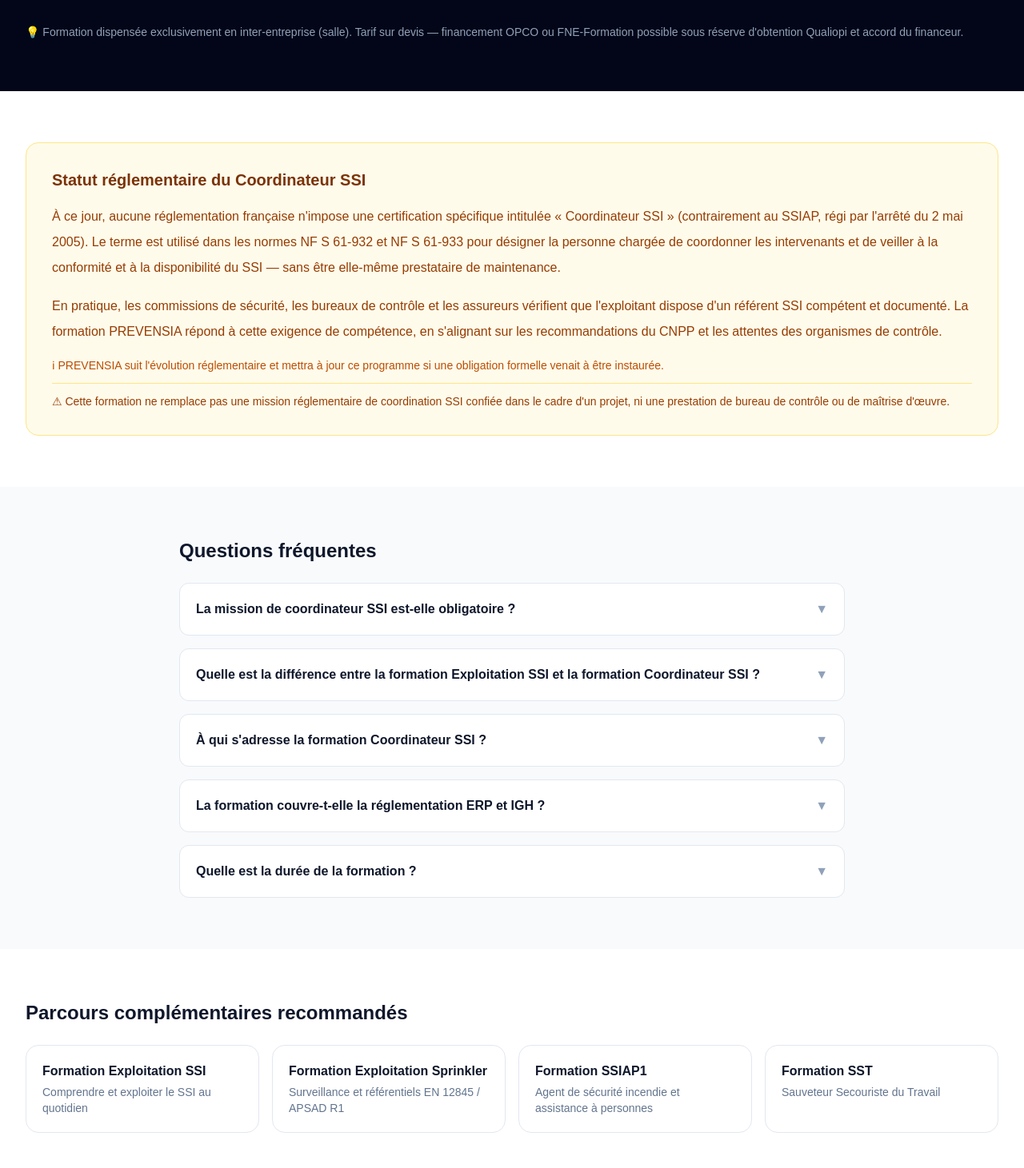
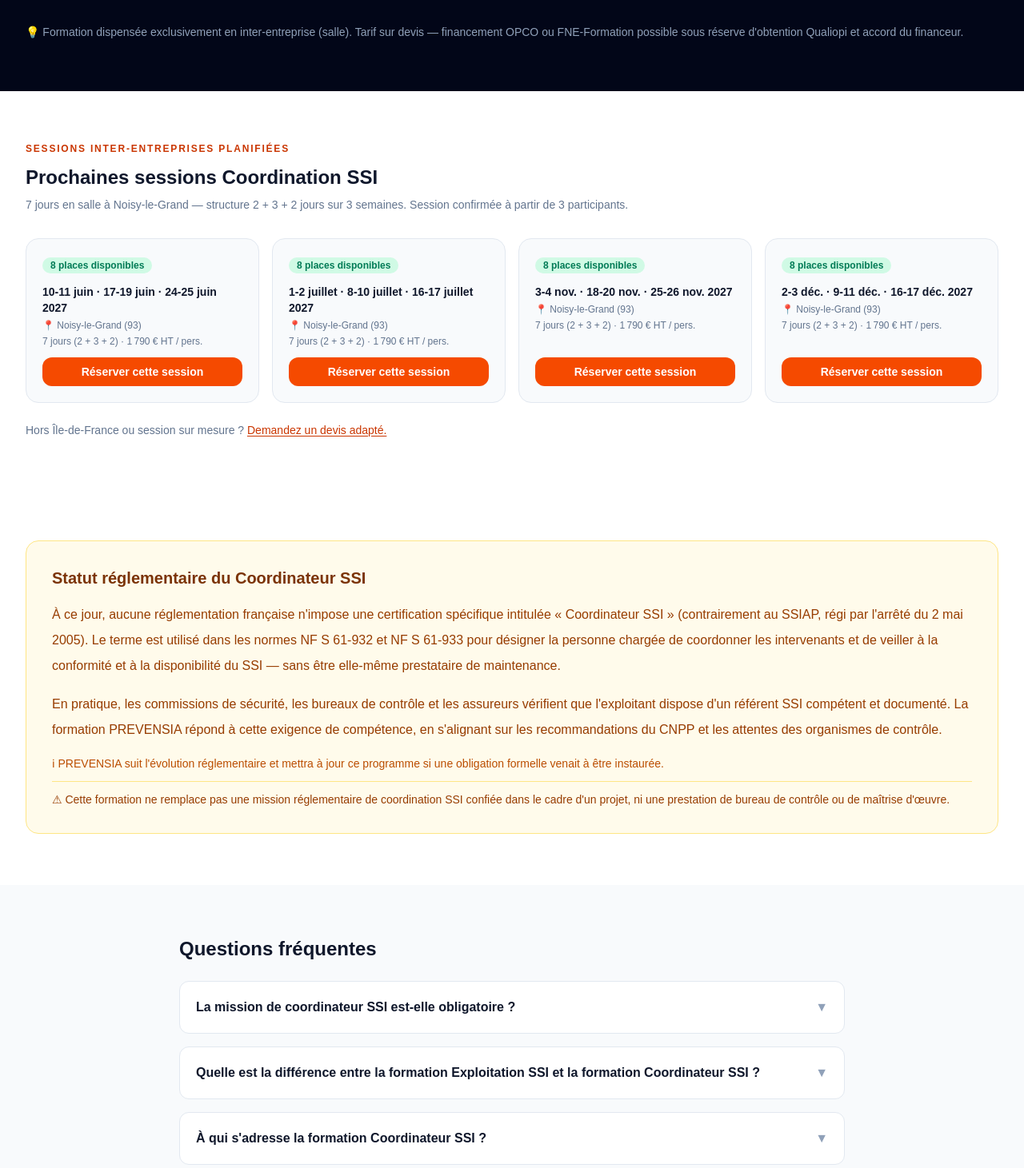
Before and after one commit to Saidh94/prevensia-elearning, a Next.js app: page /formation-coordinateur-ssi in a window 1280 px wide. Shown: the part 3649-5110 px from the top of the page at 80% size. Built offline with nearby package versions, Linux system fonts and the light colour scheme.

Commit message:
feat: sessions CSSI juin/juillet + nov/déc 2027 — affichage page formation + admin

```diff
--- a/app/formation-coordinateur-ssi/page.tsx
+++ b/app/formation-coordinateur-ssi/page.tsx
@@ -2,6 +2,11 @@ import Link from "next/link";
 import CourseJsonLd from "@/components/seo/CourseJsonLd";
 import FaqJsonLd from "@/components/seo/FaqJsonLd";
 import BreadcrumbJsonLd from "@/components/seo/BreadcrumbJsonLd";
+import {
+  getUpcomingSessions,
+  formatSessionDate,
+  placesRestantes,
+} from "@/lib/formations/sessions";
 
 export const metadata = {
   alternates: { canonical: "https://prevensia-formation.fr/formation-coordinateur-ssi" },
@@ -122,6 +127,8 @@ const tarifs = [
 ];
 
 export default function FormationCoordinateurSSI() {
+  const sessions = getUpcomingSessions("coordinateur-ssi");
+
   return (
     <main className="min-h-screen bg-slate-50 text-slate-900">
       <BreadcrumbJsonLd
@@ -385,6 +392,76 @@ export default function FormationCoordinateurSSI() {
         </div>
       </section>
 
+      {/* Prochaines sessions */}
+      {sessions.length > 0 && (
+        <section id="sessions" className="bg-white py-16">
+          <div className="mx-auto max-w-7xl px-4 sm:px-6 lg:px-8">
+            <p className="text-xs font-semibold uppercase tracking-[0.15em] text-orange-700">
+              Sessions inter-entreprises planifiées
+            </p>
+            <h2 className="mt-3 text-2xl font-bold text-slate-900">
+              Prochaines sessions Coordination SSI
+            </h2>
+            <p className="mt-2 text-sm text-slate-500">
+              7 jours en salle à Noisy-le-Grand — structure 2 + 3 + 2 jours sur 3 semaines.
+              Session confirmée à partir de 3 participants.
+            </p>
+
+            <div className="mt-8 grid gap-4 sm:grid-cols-2 lg:grid-cols-4">
+              {sessions.map((s) => {
+                const restantes = placesRestantes(s);
+                const complet = restantes <= 0;
+                return (
+                  <div
+                    key={s.id}
+                    className="rounded-2xl border border-slate-200 bg-slate-50 p-5 flex flex-col gap-3"
+                  >
+                    <div>
+                      <span className={`inline-flex rounded-full px-2.5 py-0.5 text-xs font-semibold ${
+                        complet
+                          ? "bg-red-100 text-red-700"
+                          : restantes <= 2
+                          ? "bg-amber-100 text-amber-700"
+                          : "bg-emerald-100 text-emerald-700"
+                      }`}>
+                        {complet ? "Complet" : `${restantes} place${restantes > 1 ? "s" : ""} disponible${restantes > 1 ? "s" : ""}`}
+                      </span>
+                    </div>
+                    <div>
+                      <p className="font-semibold text-slate-900 text-sm">
+                        {s.dateDetails ?? `${formatSessionDate(s.dateStart)} → ${formatSessionDate(s.dateEnd)}`}
+                      </p>
+                      <p className="mt-1 text-xs text-slate-500">📍 {s.lieu}</p>
+                      <p className="mt-1 text-xs text-slate-500">
+                        {s.formatLabel} · {s.prixUnitaireHT.toLocaleString("fr-FR")} € HT / pers.
+                      </p>
+                    </div>
+                    <Link
+                      href={`/demande-devis?type=coordinateur-ssi&session=${s.id}&date=${s.dateStart}`}
+                      className={`mt-auto block rounded-xl px-4 py-2 text-center text-sm font-semibold transition-colors ${
+                        complet
+                          ? "cursor-not-allowed bg-slate-200 text-slate-400"
+                          : "bg-orange-600 text-white hover:bg-orange-700"
+                      }`}
+                      aria-disabled={complet}
+                    >
+                      {complet ? "Complet" : "Réserver cette session"}
+                    </Link>
+                  </div>
+                );
+              })}
+            </div>
+
+            <p className="mt-6 text-sm text-slate-500">
+              Hors Île-de-France ou session sur mesure ?{" "}
+              <Link href="/demande-devis?type=coordinateur-ssi" className="text-orange-700 underline underline-offset-2">
+                Demandez un devis adapté.
+              </Link>
+            </p>
+          </div>
+        </section>
+      )}
+
       {/* Bon à savoir — statut réglementaire */}
       <section className="bg-white py-16">
         <div className="mx-auto max-w-7xl px-4 sm:px-6 lg:px-8">
@@ -437,23 +514,19 @@ export default function FormationCoordinateurSSI() {
       {/* Formations associées */}
       <section className="bg-white py-16">
         <div className="mx-auto max-w-7xl px-4 sm:px-6 lg:px-8">
-          <h2 className="text-2xl font-bold">Parcours complémentaires recommandés</h2>
-          <div className="mt-6 grid gap-4 md:grid-cols-2 lg:grid-cols-4">
+          <h2 className="text-2xl font-bold">Formations complémentaires</h2>
+          <div className="mt-6 grid gap-4 md:grid-cols-3">
             <Link href="/formation-ssi" className="rounded-2xl border border-slate-200 p-5 transition hover:border-orange-300 hover:shadow-sm">
-              <p className="font-semibold">Formation Exploitation SSI</p>
-              <p className="mt-1 text-sm text-slate-500">Comprendre et exploiter le SSI au quotidien</p>
+              <p className="font-semibold">Exploitation SSI</p>
+              <p className="mt-1 text-sm text-slate-500">Comprendre et exploiter le SSI au quotidien — demi-journée ou journée</p>
             </Link>
             <Link href="/formation-sprinkler" className="rounded-2xl border border-slate-200 p-5 transition hover:border-orange-300 hover:shadow-sm">
-              <p className="font-semibold">Formation Exploitation Sprinkler</p>
-              <p className="mt-1 text-sm text-slate-500">Surveillance et référentiels EN 12845 / APSAD R1</p>
+              <p className="font-semibold">Exploitation Sprinkler</p>
+              <p className="mt-1 text-sm text-slate-500">Installation sprinkler — 1 jour ou 2 jours avec visite terrain</p>
             </Link>
-            <Link href="/formation-ssiap1" className="rounded-2xl border border-slate-200 p-5 transition hover:border-orange-300 hover:shadow-sm">
-              <p className="font-semibold">Formation SSIAP1</p>
-              <p className="mt-1 text-sm text-slate-500">Agent de sécurité incendie et assistance à personnes</p>
-            </Link>
-            <Link href="/formation-sst" className="rounded-2xl border border-slate-200 p-5 transition hover:border-orange-300 hover:shadow-sm">
-              <p className="font-semibold">Formation SST</p>
-              <p className="mt-1 text-sm text-slate-500">Sauveteur Secouriste du Travail</p>
+            <Link href="/formation-atex" className="rounded-2xl border border-slate-200 p-5 transition hover:border-orange-300 hover:shadow-sm">
+              <p className="font-semibold">Sensibilisation ATEX NIV 0</p>
+              <p className="mt-1 text-sm text-slate-500">Risques d&apos;explosion — 100 % e-learning, accès immédiat</p>
             </Link>
           </div>
         </div>
--- a/lib/formations/sessions.ts
+++ b/lib/formations/sessions.ts
@@ -12,28 +12,33 @@
  *   - Minimum rentable    → 4 participants (ne pas ouvrir une session en dessous)
  */
 
-export type SessionFormat = "1j" | "2j" | "demi-journee" | "journee";
+export type SessionFormat = "1j" | "2j" | "demi-journee" | "journee" | "7j";
 
 export type FormationSession = {
   id: string;
-  formation: "sprinkler" | "ssi";
+  formation: "sprinkler" | "ssi" | "coordinateur-ssi";
   format: SessionFormat;
-  /** Label affiché : "1 jour", "2 jours", "Demi-journée (matin)", "Journée complète" */
+  /** Label affiché : "1 jour", "2 jours", "Demi-journée (matin)", "Journée complète", "7 jours" */
   formatLabel: string;
-  /** Date de début ISO 8601 */
+  /** Date de début ISO 8601 (premier jour de la session) */
   dateStart: string;
-  /** Date de fin ISO 8601 (identique à dateStart pour 1 jour) */
+  /** Date de fin ISO 8601 (dernier jour de la session) */
   dateEnd: string;
+  /**
+   * Pour les sessions multi-semaines (CSSI 2+3+2) :
+   * label lisible des jours exacts, ex. "10-11 juin · 17-19 juin · 24-25 juin"
+   */
+  dateDetails?: string;
   /** Lieu */
   lieu: string;
   /** Nombre de places max */
   placesMax: number;
   /** Nombre de places déjà réservées (à maintenir manuellement ou via API) */
   placesReservees: number;
-  /** Prix par personne HT — tarif 1-3 participants */
+  /** Prix par personne HT — tarif standard */
   prixUnitaireHT: number;
-  /** Prix par personne HT — tarif 4+ participants */
-  prixGroupeHT: number;
+  /** Prix par personne HT — tarif 4+ participants (optionnel) */
+  prixGroupeHT?: number;
 };
 
 export const SESSIONS: FormationSession[] = [
@@ -174,11 +179,67 @@ export const SESSIONS: FormationSession[] = [
     prixUnitaireHT: 490,
     prixGroupeHT: 420,
   },
+
+  // ── Coordination SSI — 7 jours (2 + 3 + 2 sur 3 semaines) ──────────────────
+  // Structure : Phase Conception (J1-J2) · Phase Réalisation (J3-J5) · Phase Exploitation + éval (J6-J7)
+  // Minimum 3 participants pour confirmer, maximum 8.
+  {
+    id: "CSSI-2027-06",
+    formation: "coordinateur-ssi",
+    format: "7j",
+    formatLabel: "7 jours (2 + 3 + 2)",
+    dateStart: "2027-06-10",
+    dateEnd: "2027-06-25",
+    dateDetails: "10-11 juin · 17-19 juin · 24-25 juin 2027",
+    lieu: "Noisy-le-Grand (93)",
+    placesMax: 8,
+    placesReservees: 0,
+    prixUnitaireHT: 1790,
+  },
+  {
+    id: "CSSI-2027-07",
+    formation: "coordinateur-ssi",
+    format: "7j",
+    formatLabel: "7 jours (2 + 3 + 2)",
+    dateStart: "2027-07-01",
+    dateEnd: "2027-07-17",
+    dateDetails: "1-2 juillet · 8-10 juillet · 16-17 juillet 2027",
+    lieu: "Noisy-le-Grand (93)",
+    placesMax: 8,
+    placesReservees: 0,
+    prixUnitaireHT: 1790,
+  },
+  {
+    id: "CSSI-2027-11",
+    formation: "coordinateur-ssi",
+    format: "7j",
+    formatLabel: "7 jours (2 + 3 + 2)",
+    dateStart: "2027-11-03",
+    dateEnd: "2027-11-26",
+    dateDetails: "3-4 nov. · 18-20 nov. · 25-26 nov. 2027",
+    lieu: "Noisy-le-Grand (93)",
+    placesMax: 8,
+    placesReservees: 0,
+    prixUnitaireHT: 1790,
+  },
+  {
+    id: "CSSI-2027-12",
+    formation: "coordinateur-ssi",
+    format: "7j",
+    formatLabel: "7 jours (2 + 3 + 2)",
+    dateStart: "2027-12-02",
+    dateEnd: "2027-12-17",
+    dateDetails: "2-3 déc. · 9-11 déc. · 16-17 déc. 2027",
+    lieu: "Noisy-le-Grand (93)",
+    placesMax: 8,
+    placesReservees: 0,
+    prixUnitaireHT: 1790,
+  },
 ];
 
 /** Retourne les sessions à venir (dateStart >= aujourd'hui) pour une formation donnée. */
 export function getUpcomingSessions(
-  formation: "sprinkler" | "ssi",
+  formation: "sprinkler" | "ssi" | "coordinateur-ssi",
   now = new Date()
 ): FormationSession[] {
   const today = now.toISOString().slice(0, 10);
```
Also changed, not shown: app/admin/sessions-cssi/page.tsx (+32 -0 lines).
